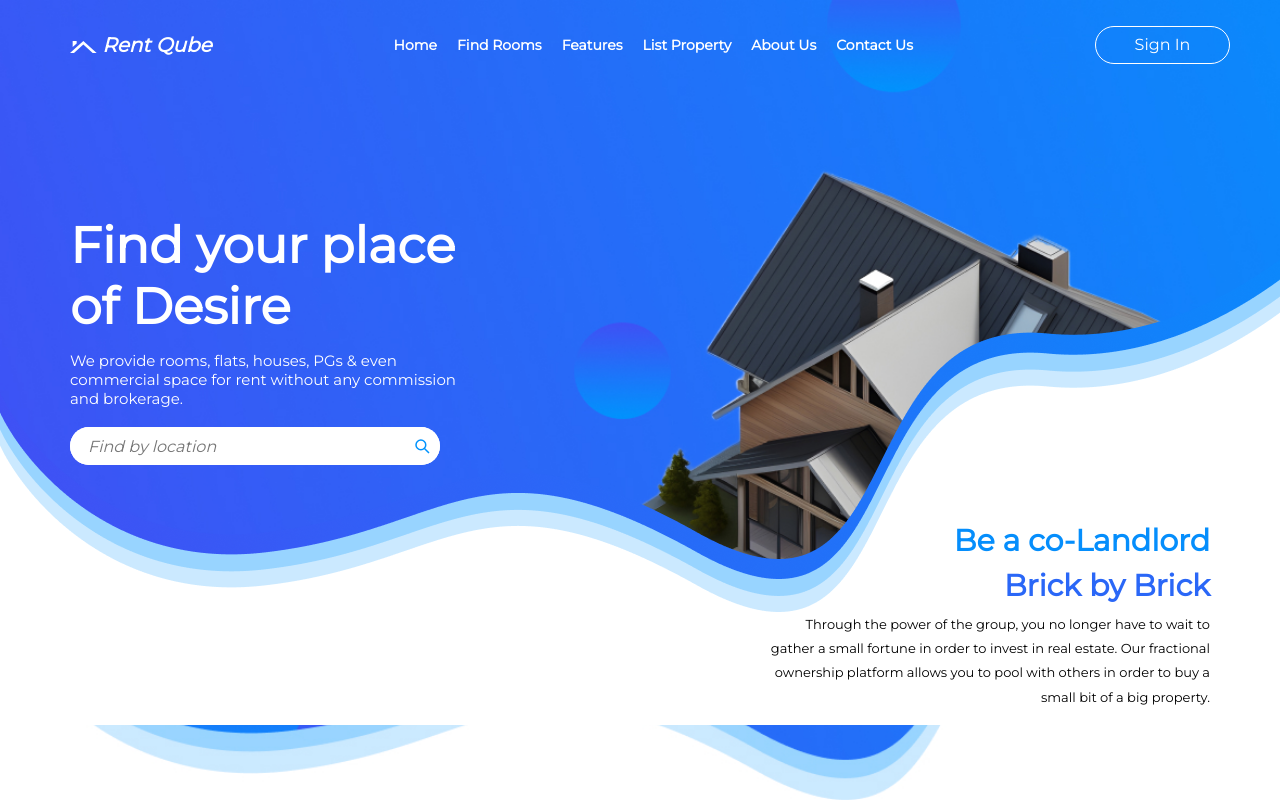
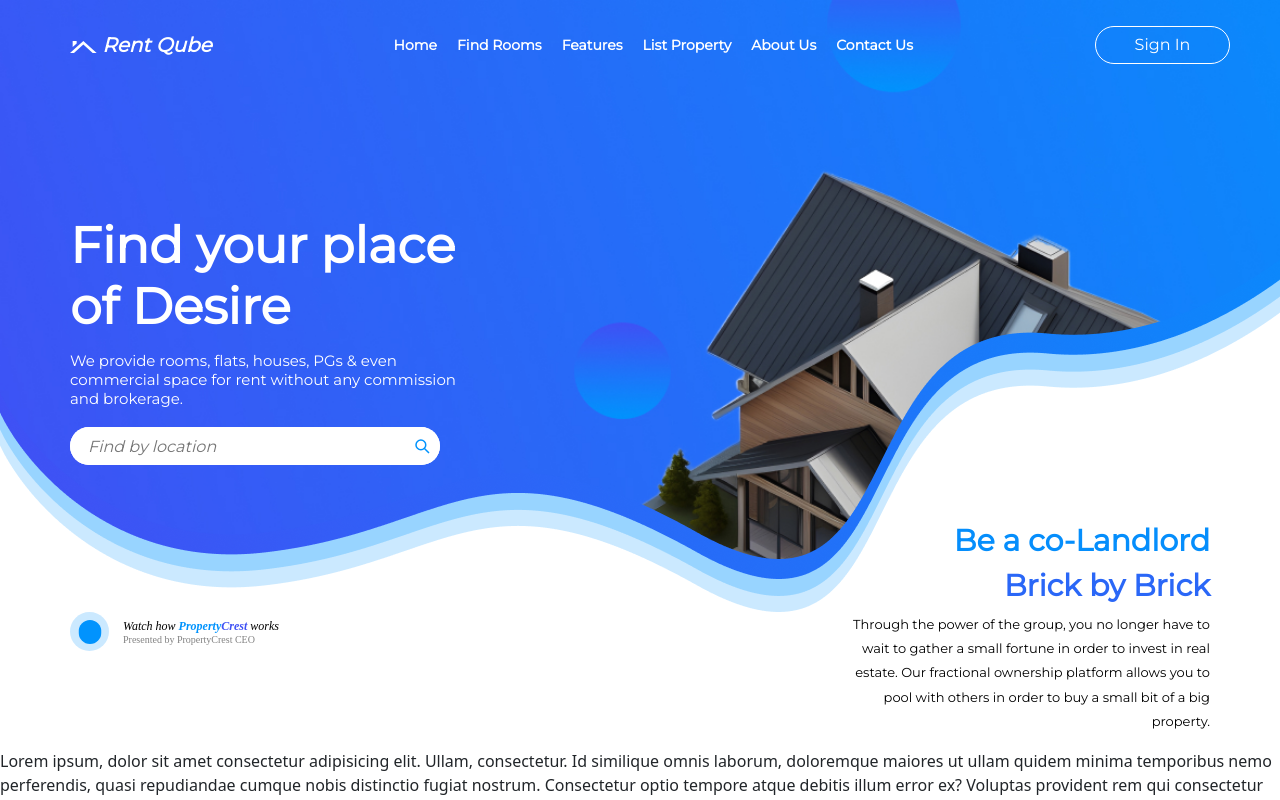
Before and after one commit to deevanshu-k/real-state-listing-website-frontend, an Angular app: page /home in a window 1280 px wide. Built offline with nearby package versions, Linux system fonts and the light colour scheme.

Commit message:
ADD: Font:Secondry-Raleway + Page.Style

```diff
--- a/src/app/pages/pages.component.css
+++ b/src/app/pages/pages.component.css
@@ -72,11 +72,12 @@
 }
 
 .header-2 {
-    padding-right: 70px;
+    /* padding-right: 70px; */
 }
 
 .header-2 h1 {
     text-align: end;
+    padding-right: 70px;
 }
 
 .header-2 .text h1:nth-child(1) {
@@ -107,5 +108,56 @@
     font-style: normal;
     font-weight: 400;
     line-height: 186.4%;
-    /* 24.232px */
+    padding-right: 70px;
 }
+
+.header-2 .circle {
+    width: 39px;
+    height: 39px;
+    margin-right: 14px;
+}
+
+.header-2 .p-right-tag {
+    height: 40px;
+    padding-left: 70px;
+}
+
+.header-2 .p-right-tag h4 {
+    height: 15px;
+    margin-bottom: 0px;
+    color: #000;
+    font-family: Raleway;
+    font-size: 12px;
+    font-style: italic;
+    font-weight: 500;
+    line-height: normal;
+}
+
+.header-2 .p-right-tag h5 {
+    height: 11px;
+    margin-bottom: 0px;
+    color: #828282;
+    font-family: Raleway;
+    font-size: 10px;
+    font-style: normal;
+    font-weight: 400;
+    line-height: normal;
+}
+
+.header-2 .p-right-tag h4 .property {
+    color: #0193FD;
+    font-family: Raleway;
+    font-size: 12px;
+    font-style: italic;
+    font-weight: 600;
+    line-height: normal;
+}
+
+.header-2 .p-right-tag h4 .crest {
+    color: #3F51F4;
+    font-family: var(--secondry-font);
+    font-size: 12px;
+    font-style: italic;
+    font-weight: 600;
+    line-height: normal;
+}
--- a/src/app/pages/pages.component.html
+++ b/src/app/pages/pages.component.html
@@ -22,7 +22,7 @@
                     <h1>Be a co-Landlord</h1>
                     <h1>Brick by Brick</h1>
                 </div>
-                <div class="d-flex flex-row-reverse bg-white">
+                <div class="d-flex flex-row-reverse justify-content-between bg-white">
                     <p>
                         Through the power of the group, you no longer have to wait to gather a small fortune in order to
                         invest
@@ -31,8 +31,26 @@
                         small
                         bit of a big property.
                     </p>
+                    <div class="d-flex p-right-tag">
+                        <div class="circle position-relative">
+                            <svg xmlns="http://www.w3.org/2000/svg" width="39" height="39" viewBox="0 0 39 39" fill="none">
+                                <circle cx="19.5" cy="19.5" r="19.5" fill="#CBE9FF" />
+                            </svg>
+                            <svg class="position-absolute top-50 start-50 translate-middle" xmlns="http://www.w3.org/2000/svg" width="23" height="24" viewBox="0 0 23 24"
+                                fill="none">
+                                <ellipse cx="11.5" cy="12" rx="11.5" ry="12" fill="#0193FD" />
+                            </svg>
+                        </div>
+                        <div class="d-flex flex-column justify-content-center">
+                            <h4>Watch how <span class="property">Property</span><span class="crest">Crest</span> works</h4>
+                            <h5>Presented by PropertyCrest CEO</h5>
+                        </div>
+                    </div>
                 </div>
             </div>
+        </div>
+        <div class="main-body bg-white">
+            <router-outlet></router-outlet>
         </div>
     </div>
 
--- a/src/styles.css
+++ b/src/styles.css
@@ -1,6 +1,8 @@
 /* You can add global styles to this file, and also import other style files */
+@import url('https://fonts.googleapis.com/css2?family=Montserrat&display=swap');
 @import url('https://fonts.googleapis.com/css2?family=Montserrat&display=swap');
 
 :root {
-    --primary-font: Montserrat
+    --primary-font: Montserrat;
+    --secondry-font: Raleway;
 }
```
